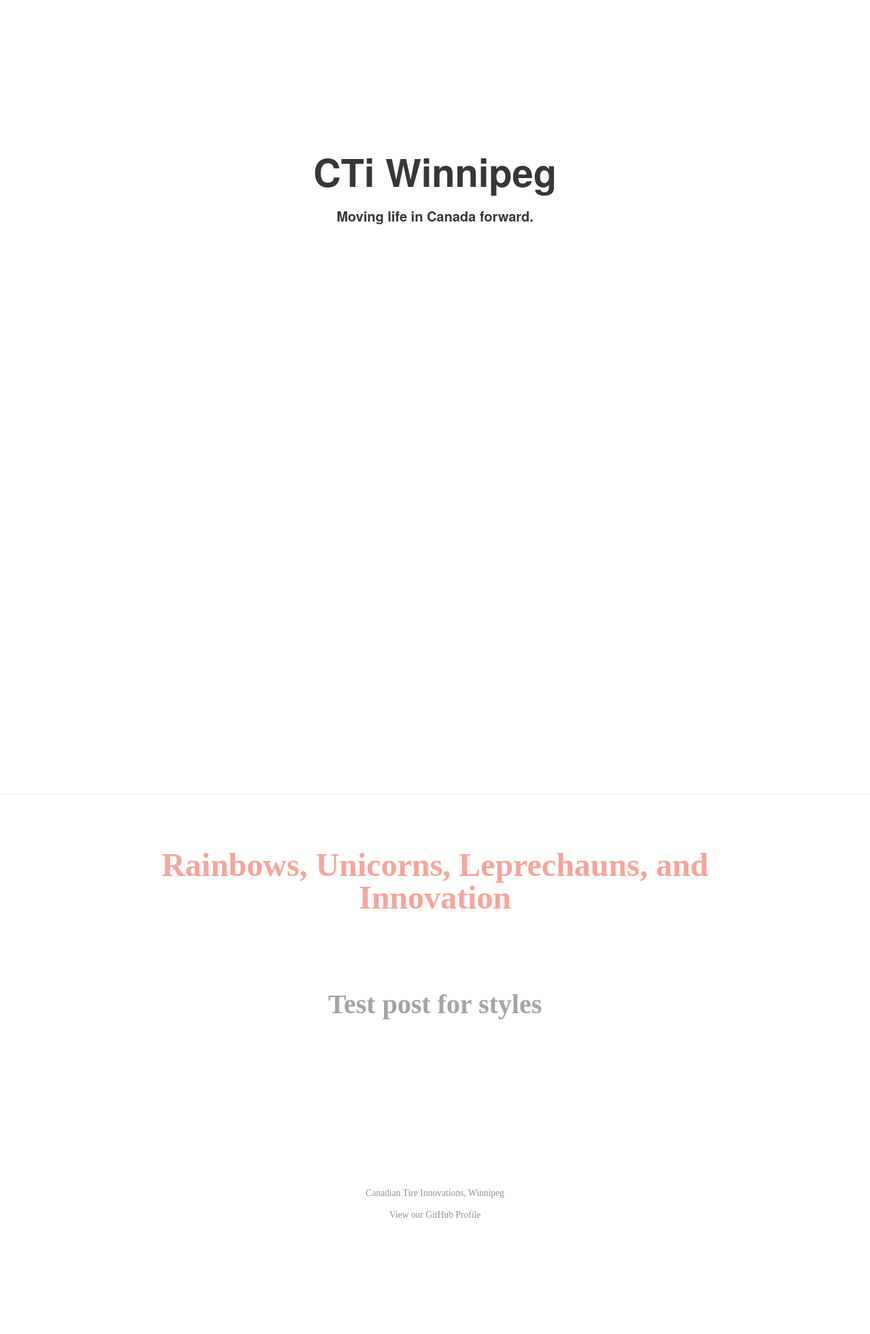
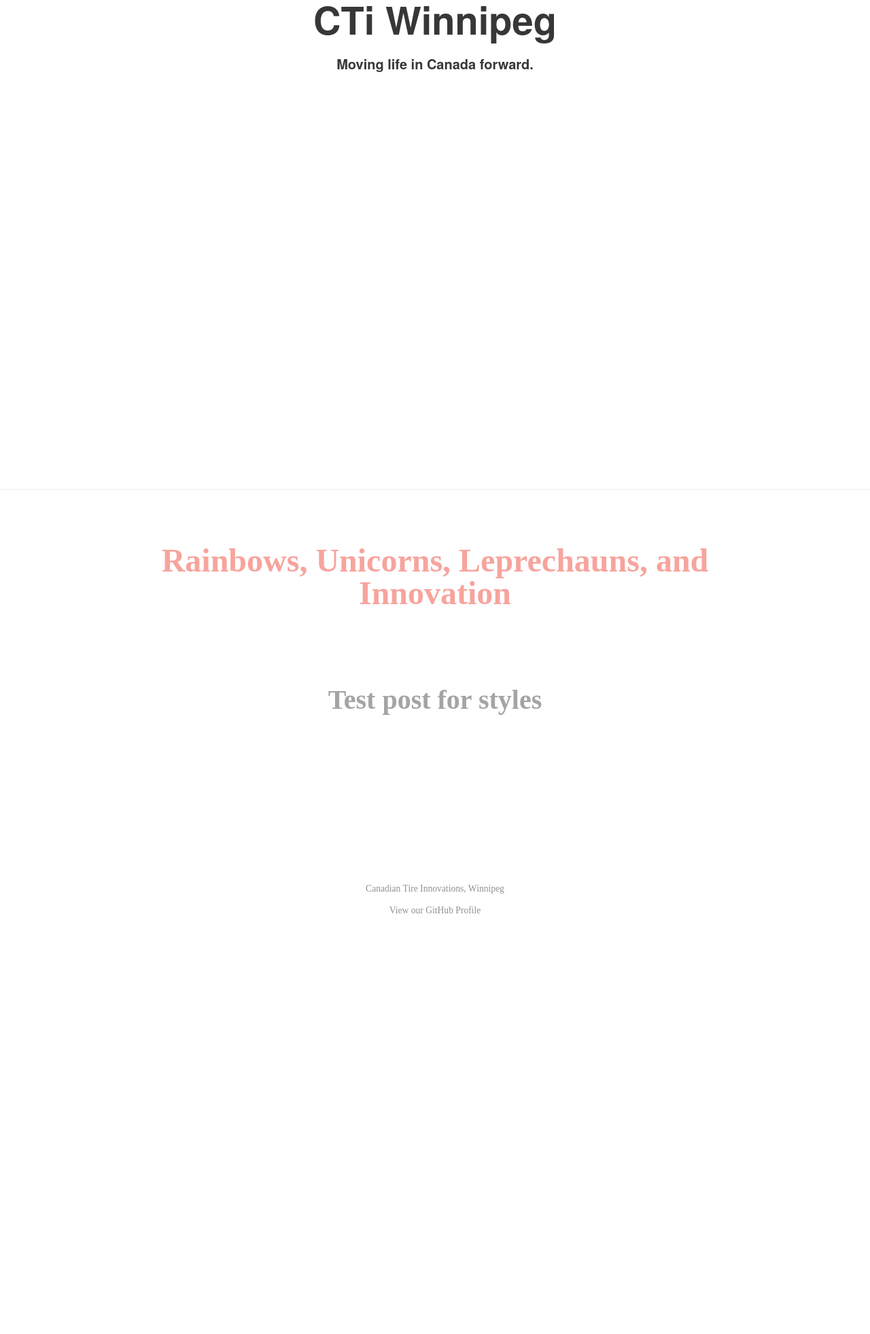
Before and after one commit to CTi-Winnipeg/cti-winnipeg.github.io, a Jekyll site: the page built from index.html, in a window 1280 px wide. Shown: the whole page at 68% size. Built offline with Jekyll 4.4.1, drawn with Linux system fonts in a browser that asks for light colours; after the commit the page ends 1515 px from its top, so only the background shows below that.

Commit message:
Header Style

```diff
--- a/stylesheets/styles.css
+++ b/stylesheets/styles.css
@@ -38,7 +38,7 @@
 header {
   font-family: "futura-pt", "HelveticaNeue", "Roboto", sans-serif;
   font-weight: 300;
-  padding: 14em 0em;
+  /*padding: 14em 0em;*/
   text-align: center;
   height: 80%;
 }
```
